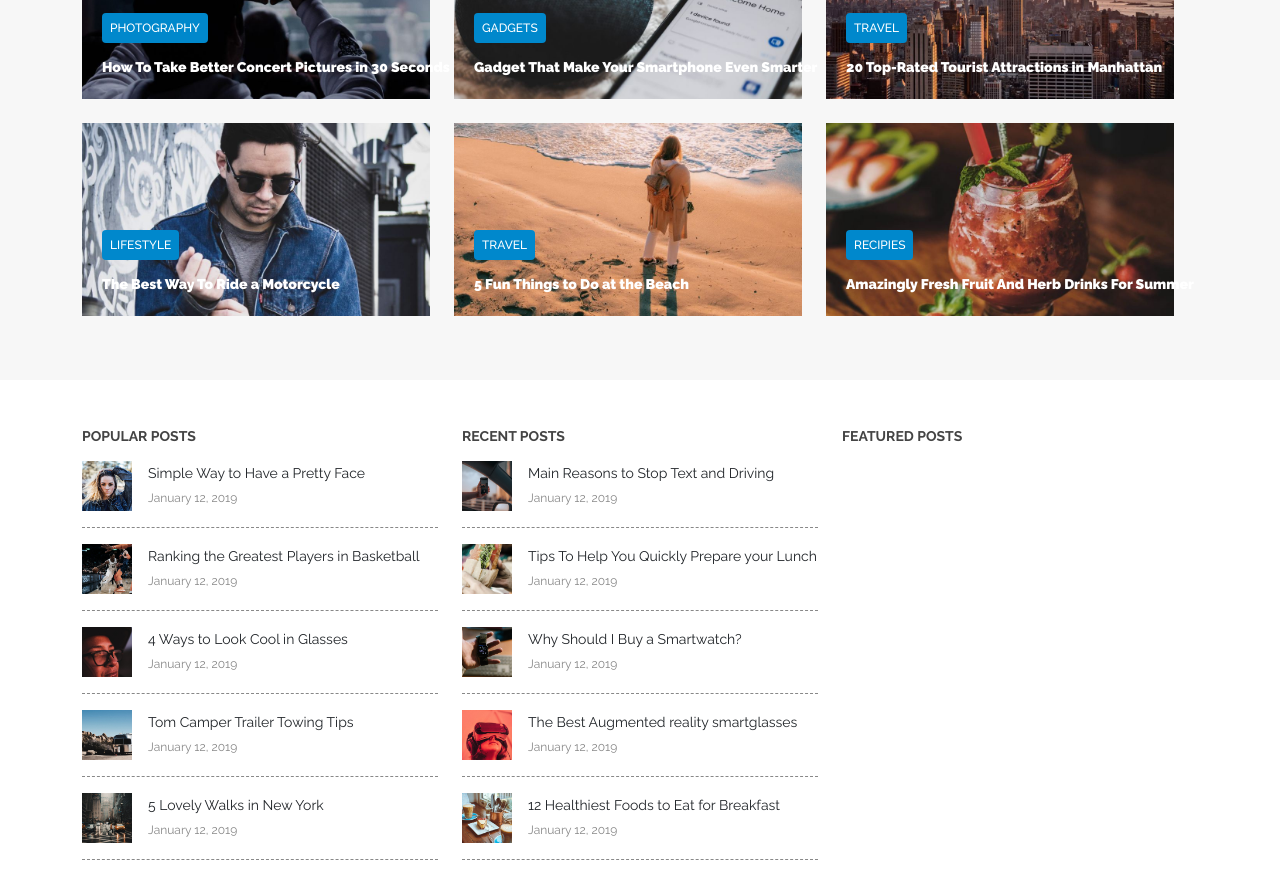
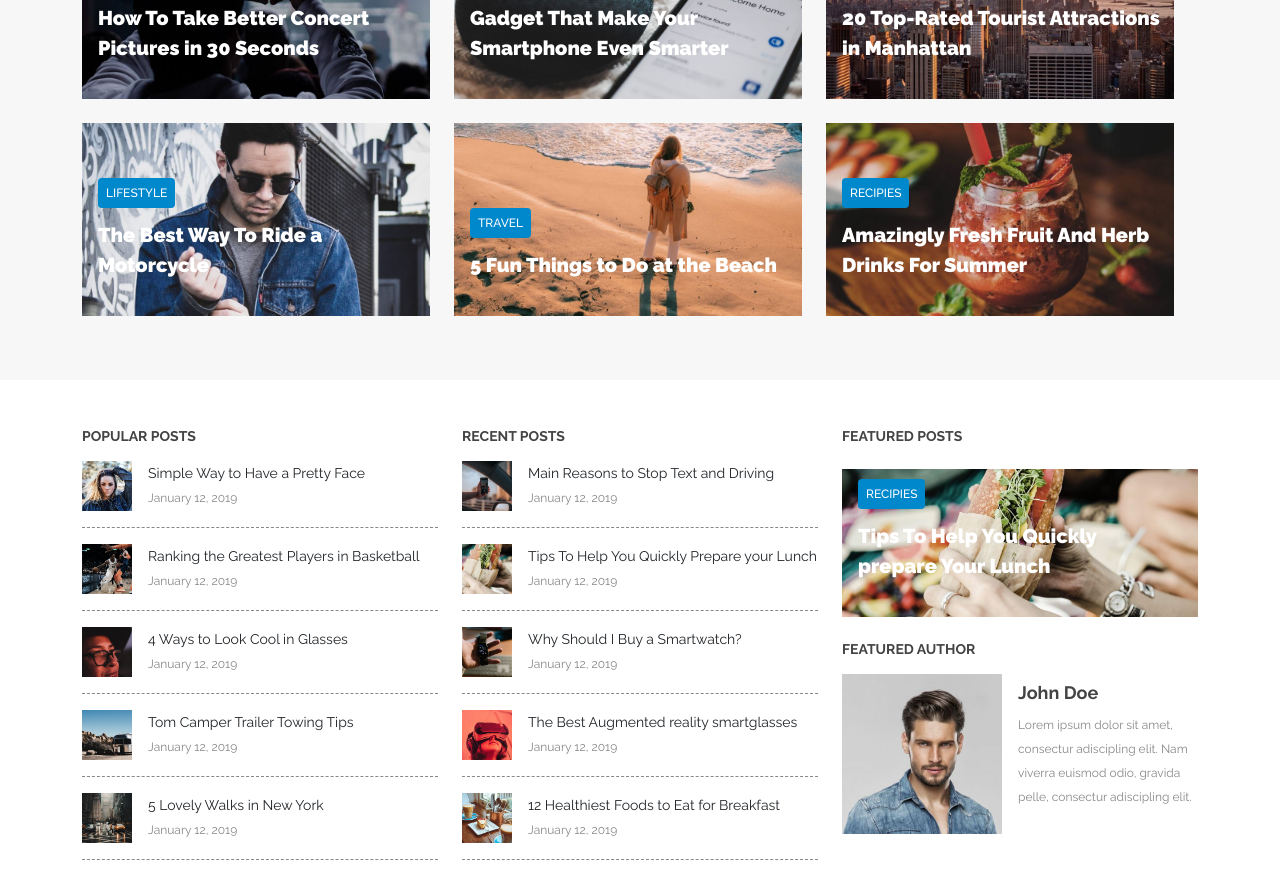
Before and after one commit to pierfrancescoscar/proj-html-vuejs, a Vue app: page / in a window 1280 px wide. Shown: the part 400-1282 px from the top of the page. Built offline with nearby package versions, Linux system fonts and the light colour scheme.

Commit message:
ADD: author name and fix post titles size

```diff
--- a/src/components/MainArticles.vue
+++ b/src/components/MainArticles.vue
@@ -5,17 +5,17 @@
               <div class="col-12">
                   <nav>
                       <ul class="d-flex flex-wrap ps-0">
-                          <li class="list-unstyled pe-4" v-for="(post, index) in articles" :key="`article-${index}`">
+                          <li class="col-4 list-unstyled pe-4" v-for="(post, index) in articles" :key="`article-${index}`">
                               <div>
                                   <img class="img-fluid" :src="require(`@/assets/${post.image}.jpg`)" :alt="post.text">
 
-                                    <div class="post-content w-100">
+                                    <div class="post-content p-3">
                                         <div class="category-tag pb-3">
                                             <span class="text-white text-uppercase p-2 rounded">
                                                 {{post.category}}
                                             </span>
                                         </div>
-                                        <div class="post-title w-100">
+                                        <div class="post-title">
                                             <a class="text-decoration-none text-white" :href="post.url">{{post.text}}</a>
                                         </div>
                                     </div>
@@ -47,7 +47,7 @@ section {
 }
 
     li {
-        width: calc(100% / 3);
+        // width: calc(100% / 3);
         position: relative;
 
     }
@@ -59,7 +59,7 @@ section {
     }
 
     a {
-        font-size: $medium-fs;
+        font-size: $big-fs;
         font-weight: $extrastrong-fw;
     }
 
@@ -70,7 +70,8 @@ section {
     .post-content {
         position: absolute;
         bottom: 20px;
-        left: 20px;
+        left: 0px;
+        right: 20px;
     }
 
 
--- a/src/components/PostList.vue
+++ b/src/components/PostList.vue
@@ -8,7 +8,7 @@
                         <ul class="ps-0">
                             <li class="list-unstyled d-flex mb-3 mt-3" v-for="(link, index) in popular" :key="`article-${index}`">
 
-                                <img class="img-fluid me-3 mb-3" :src="require(`@/assets/${link.image}.jpg`)" :alt="link.text">
+                                <img class="post-img img-fluid me-3 mb-3" :src="require(`@/assets/${link.image}.jpg`)" :alt="link.text">
 
                                 <div class="link-content">
 
@@ -31,7 +31,7 @@
                         <ul class="ps-0">
                             <li class="list-unstyled d-flex mb-3 mt-3" v-for="(link, index) in recent" :key="`article-${index}`">
 
-                                <img class="img-fluid me-3 mb-3" :src="require(`@/assets/${link.image}.jpg`)" :alt="link.text">
+                                <img class="post-img img-fluid me-3 mb-3" :src="require(`@/assets/${link.image}.jpg`)" :alt="link.text">
 
                                 <div class="link-content">
 
@@ -49,7 +49,31 @@
                     </nav>
                 </div>
                 <div class="col-4">
-                    <h3 class="text-uppercase">Featured Posts</h3>
+                    <h3 class="text-uppercase mb-4">Featured Posts</h3>
+                        <div class="post-card">
+                            <img class="img-fluid" src="../assets/blog-66.jpg" alt="recipies-article">
+
+                            <div class="post-content p-3">
+                                <div class="category-tag pb-3">
+                                    <span class="category text-white text-uppercase p-2 rounded">
+                                        Recipies
+                                    </span>
+                                </div>
+                                <div class="post-title">
+                                    <a class="article-title text-decoration-none text-white" href="#">Tips To Help You Quickly prepare Your Lunch</a>
+                                </div>
+                            </div>
+                        </div>
+                        <h3 class="text-uppercase mt-4 mb-3">Featured Author</h3>
+                        <div class="author-content d-flex">
+                            <img class="avatar img-fluid" src="../assets/avatar.jpg" alt="author-avatar">
+                            <div class="ps-3 author-text">
+                                <h3 class="pt-2 author-name">John Doe</h3>
+                                <span>Lorem ipsum dolor sit amet, consectur adiscipling elit.
+                                    Nam viverra euismod odio, gravida pelle, consectur adiscipling elit.
+                                </span>
+                            </div>
+                        </div>
                 </div>
             </div>
         </div>
@@ -85,7 +109,7 @@ section {
         border-bottom: 1px dashed $text-3;
     }
 
-    img {
+    .post-img {
         width: 50px;
         height: 50px;
         object-fit: cover;
@@ -101,4 +125,40 @@ section {
         color: $text-3;
     }
 
+    .post-card {
+        position: relative;
+    }
+
+    .post-content {
+        position: absolute;
+        bottom: 20px;
+        left: 0px;
+        right: 20px;
+    }
+        .category {
+            font-weight: $medium-fw;
+            font-size: $minor-fs;
+            background-color: $background-4;
+        }
+
+        .post-title {
+            font-size: $medium-fs;
+            font-weight: $extrastrong-fw;
+        }
+
+    .article-title {
+        font-size: $big-fs;
+    }
+
+    .avatar {
+        width: 160px;
+        height: 160px;
+        object-fit: cover;
+    }
+
+    .author-name {
+        font-size: $semibig-fs;
+        font-weight: $strong-fw;
+    }
+
 </style>
--- a/src/style/vars.scss
+++ b/src/style/vars.scss
@@ -42,6 +42,8 @@ $border-11: #F0F0F0;
 // Font size
 $minor-fs: 12px;
 $medium-fs: 14px;
+$semibig-fs: 18px;
+$big-fs: 20px;
 
 // Font weight
 $medium-fw: 500;
```
